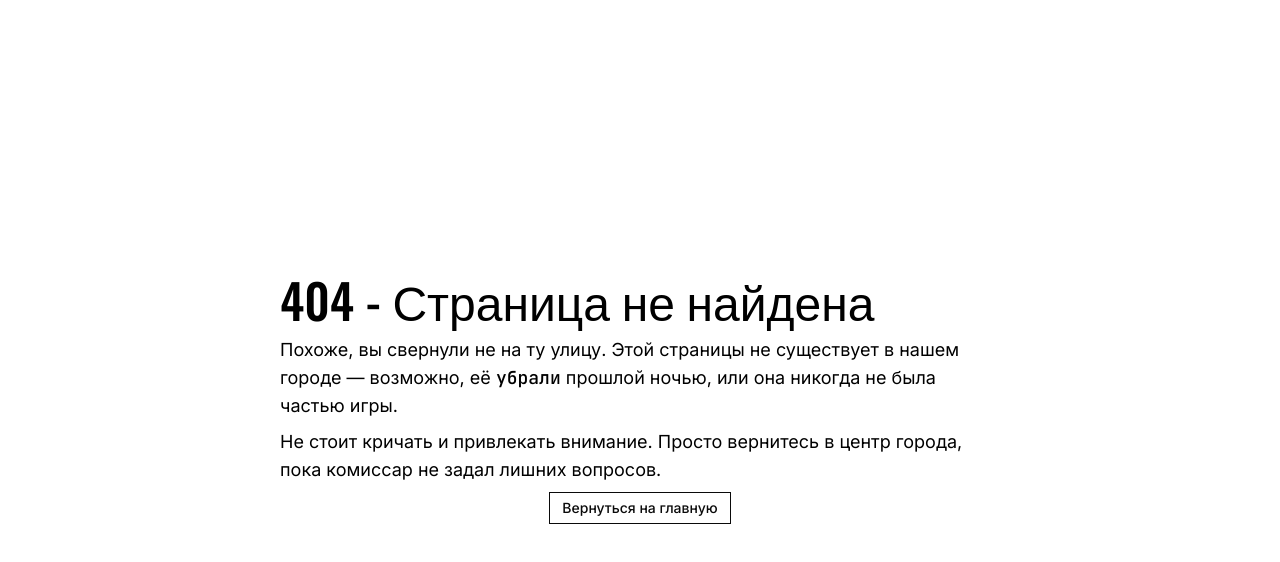
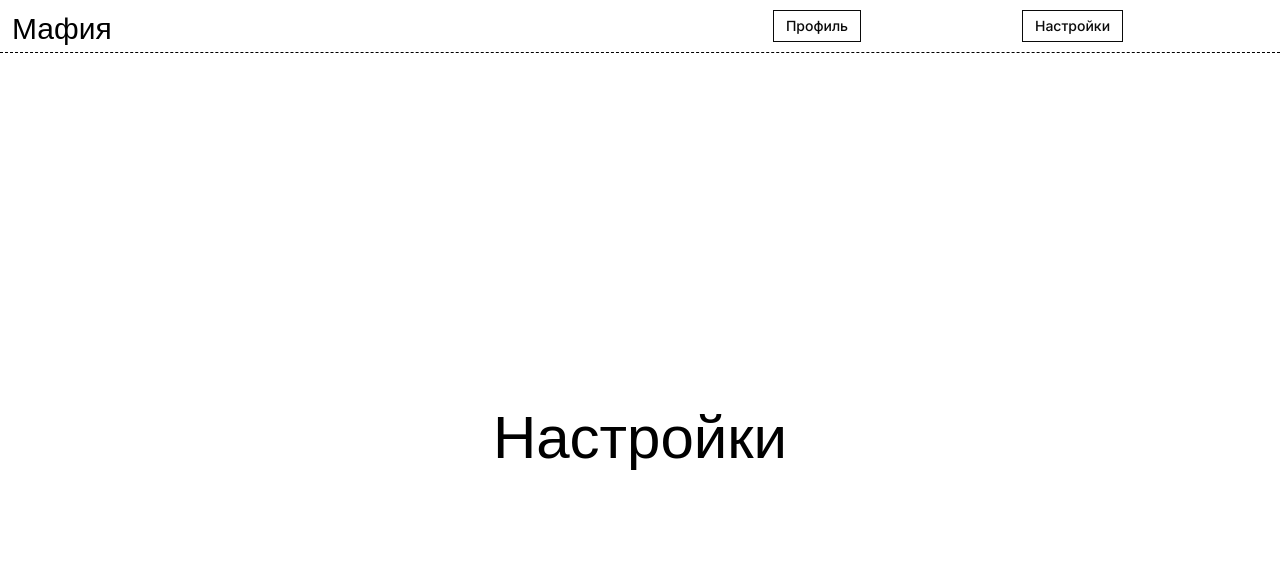
Before and after one commit to decisivestrike/mafia-client, a Next.js app: page /settings in a window 1280 px wide. Before the commit this address had no page. Shown: the top 562 px of the page. Built offline with nearby package versions, Linux system fonts and the light colour scheme.

Commit message:
feat: add header and empty settings page

```diff
--- a/src/app/(main)/layout.tsx
+++ b/src/app/(main)/layout.tsx
@@ -1,3 +1,12 @@
+import Header from '@/widgets/Header';
+
 export default function MainLayout({ children }: { children: React.ReactNode }) {
-  return <div>{children}</div>;
+  return (
+    <div className="mx-auto flex h-full w-full max-w-7xl flex-col justify-start gap-5">
+      <Header className="border-dashed not-sm:order-1 not-sm:border-t sm:border-b" />
+      <main className="mb-3 flex h-full items-center justify-center p-3">
+        {children}
+      </main>
+    </div>
+  );
 }
--- /dev/null
+++ b/src/app/(main)/settings/page.tsx
@@ -0,0 +1,3 @@
+export default function SettingsPage() {
+  return <h1>Настройки</h1>;
+}
--- a/src/app/globals.css
+++ b/src/app/globals.css
@@ -8,7 +8,6 @@
     margin: 0;
     padding: 0;
     border-radius: 0;
-    border: none;
 
     @apply font-body text-black dark:text-white;
   }
--- /dev/null
+++ b/src/widgets/Header.tsx
@@ -0,0 +1,32 @@
+import { cn } from 'cn';
+import Link from 'next/link';
+import { Button } from '@/shared/components';
+
+const linkToProfile = <Link href="/profile" />;
+const linkToSettings = <Link href="/settings" />;
+
+interface HeaderProps {
+  className?: string;
+}
+
+export default function Header({ className }: HeaderProps) {
+  return (
+    <header className={cn('flex items-center justify-between px-3 py-2', className)}>
+      <div className="hidden font-heading text-3xl font-medium sm:block">Мафия</div>
+      <nav aria-label="Основная навигация" className="block w-full max-w-160">
+        <ul className="flex w-full justify-evenly gap-4">
+          <li>
+            <Button render={linkToProfile} nativeButton={false}>
+              Профиль
+            </Button>
+          </li>
+          <li>
+            <Button render={linkToSettings} nativeButton={false}>
+              Настройки
+            </Button>
+          </li>
+        </ul>
+      </nav>
+    </header>
+  );
+}
```
